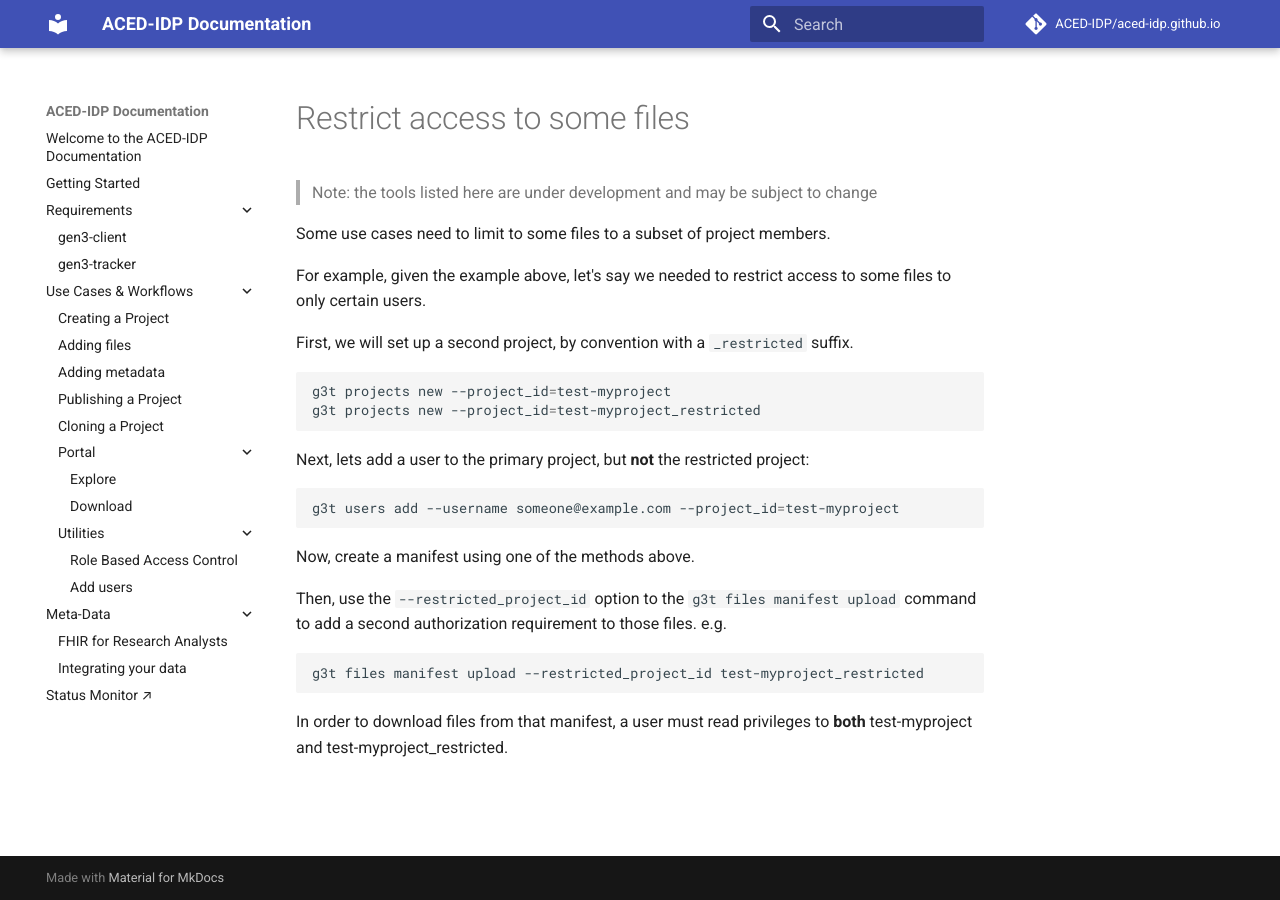
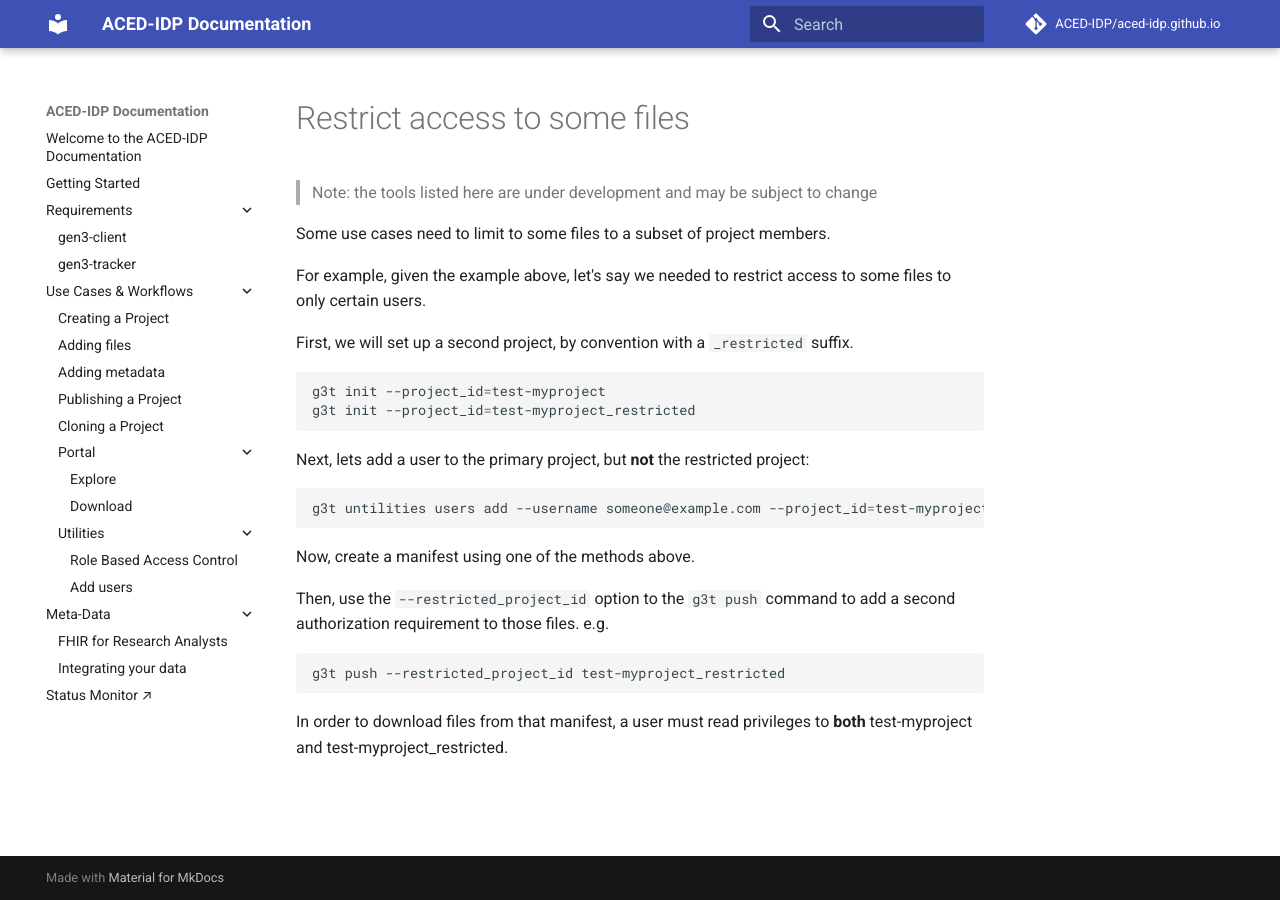
Before and after one commit to ACED-IDP/aced-idp.github.io, an MkDocs documentation site: the page built from docs/workflows/restrict-access.md, in a window 1280 px wide. Built offline with MkDocs 1.6.1 and Material for MkDocs 9.7.7, drawn with Linux system fonts in a browser that asks for light colours; comment, search, counter and statistics services are not loaded.

Commit message:
refactor for push cli

````diff
--- a/docs/workflows/restrict-access.md
+++ b/docs/workflows/restrict-access.md
@@ -11,22 +11,22 @@ For example, given the example above, let's say we needed to restrict access to
 First, we will set up a second project, by convention with a `_restricted` suffix.
 
 ```sh
-g3t projects new --project_id=test-myproject
-g3t projects new --project_id=test-myproject_restricted
+g3t init --project_id=test-myproject
+g3t init --project_id=test-myproject_restricted
 ```
 
 Next, lets add a user to the primary project, but **not** the restricted project:
 
 ```sh
-g3t users add --username someone@example.com --project_id=test-myproject
+g3t untilities users add --username someone@example.com --project_id=test-myproject
 ```
 
 Now, create a manifest using one of the methods above.
 
-Then, use the `--restricted_project_id` option to the `g3t files manifest upload` command to add a second authorization requirement to those files. e.g.
+Then, use the `--restricted_project_id` option to the `g3t push` command to add a second authorization requirement to those files. e.g.
 
 ```sh
-g3t files manifest upload --restricted_project_id test-myproject_restricted
+g3t push --restricted_project_id test-myproject_restricted
 ```
 
 In order to download files from that manifest, a user must read privileges to **both** test-myproject and test-myproject_restricted.
````
